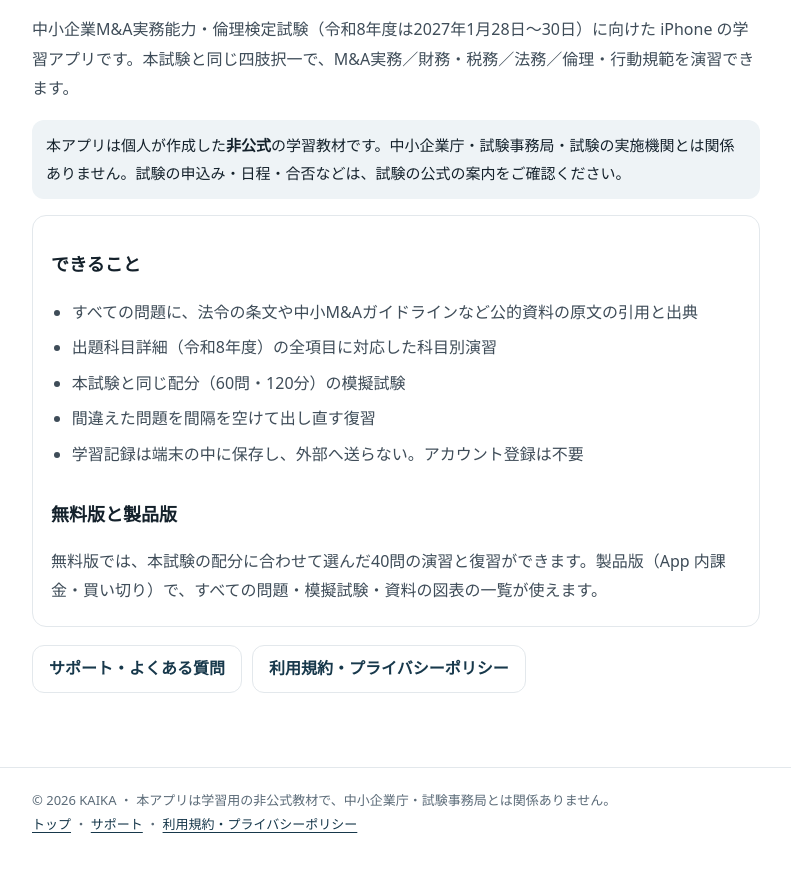
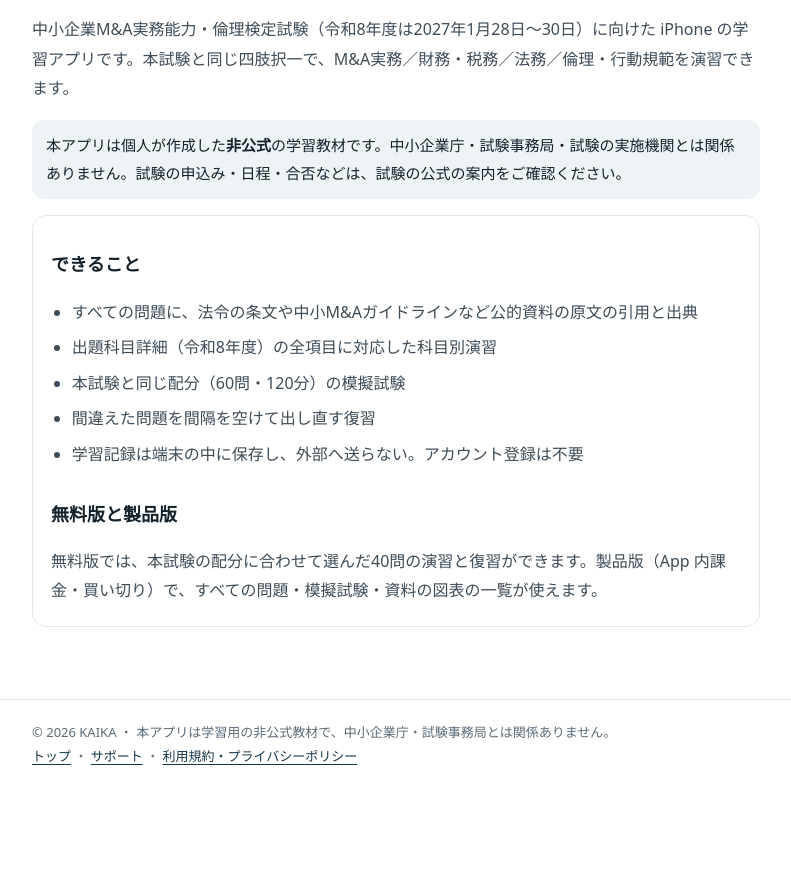
Before and after one commit to yuu2811/sme-ma-kentei-support, a plain HTML site: page site/index.html in a window 1280 px wide. Shown: the part 167-1036 px from the top of the page, without its empty margins (244-1035 px from the left). After the commit the page ends 975 px from the top, so only its background shows below. Drawn offline with Linux system fonts and the light colour scheme.

Commit message:
公開ページのボタン形のリンクを消す（アプリのリポの site/ を写す） (#4)
Claude-Session: https://claude.ai/code/session_01PzVXQN12sfzUR9mT2v2dKD

Co-authored-by: Claude <noreply@anthropic.com>

```diff
--- a/site/index.html
+++ b/site/index.html
@@ -28,7 +28,6 @@
     <h2>無料版と製品版</h2>
     <p>無料版では、本試験の配分に合わせて選んだ40問の演習と復習ができます。製品版（App 内課金・買い切り）で、すべての問題・模擬試験・資料の図表の一覧が使えます。</p>
   </div>
-  <div class="links"><a href="support.html">サポート・よくある質問</a><a href="privacy.html">利用規約・プライバシーポリシー</a></div>
 </div></main>
 <footer><div class="wrap">&copy; 2026 KAIKA ・ 本アプリは学習用の非公式教材で、中小企業庁・試験事務局とは関係ありません。<br><a href="./">トップ</a> ・ <a href="support.html">サポート</a> ・ <a href="privacy.html">利用規約・プライバシーポリシー</a></div></footer>
 </body>
--- a/site/style.css
+++ b/site/style.css
@@ -44,6 +44,4 @@ ol, ul { padding-left: 1.3em; }
 li { margin: 6px 0; }
 dl dt { font-weight: 700; color: var(--ink); margin-top: 16px; }
 dl dd { margin: 4px 0 0; color: var(--ink-2); }
-.links { display: flex; flex-wrap: wrap; gap: 10px; margin: 18px 0; }
-.links a { display: inline-flex; align-items: center; min-height: 44px; padding: 8px 16px; border-radius: 12px; border: 1px solid var(--line); background: var(--surface); font-weight: 700; text-decoration: none; }
 footer { border-top: 1px solid var(--line); color: var(--ink-3); font-size: 13px; padding: 20px 0 40px; }
```
Also changed, not shown: site/support.html (+0 -1 lines).
